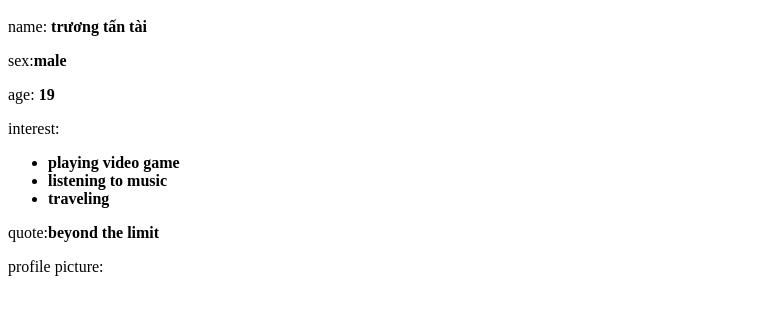
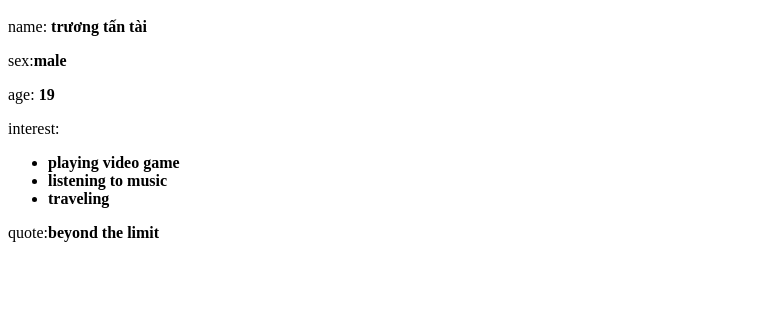
Before and after one commit to adekfflight/truongtantai200379, a plain HTML site: page index.html in a window 1280 px wide. Shown: the part 234-548 px from the top of the page, without its empty margins (0-760 px from the left). Drawn offline with Linux system fonts and the light colour scheme.

Commit message:
Add files via upload

```diff
--- a/index.html
+++ b/index.html
@@ -35,7 +35,6 @@
 </strong>
 </ul>
 <p>quote:<strong>beyond the limit</strong></p>
-<p>profile picture:</p>
 
 
 
```
